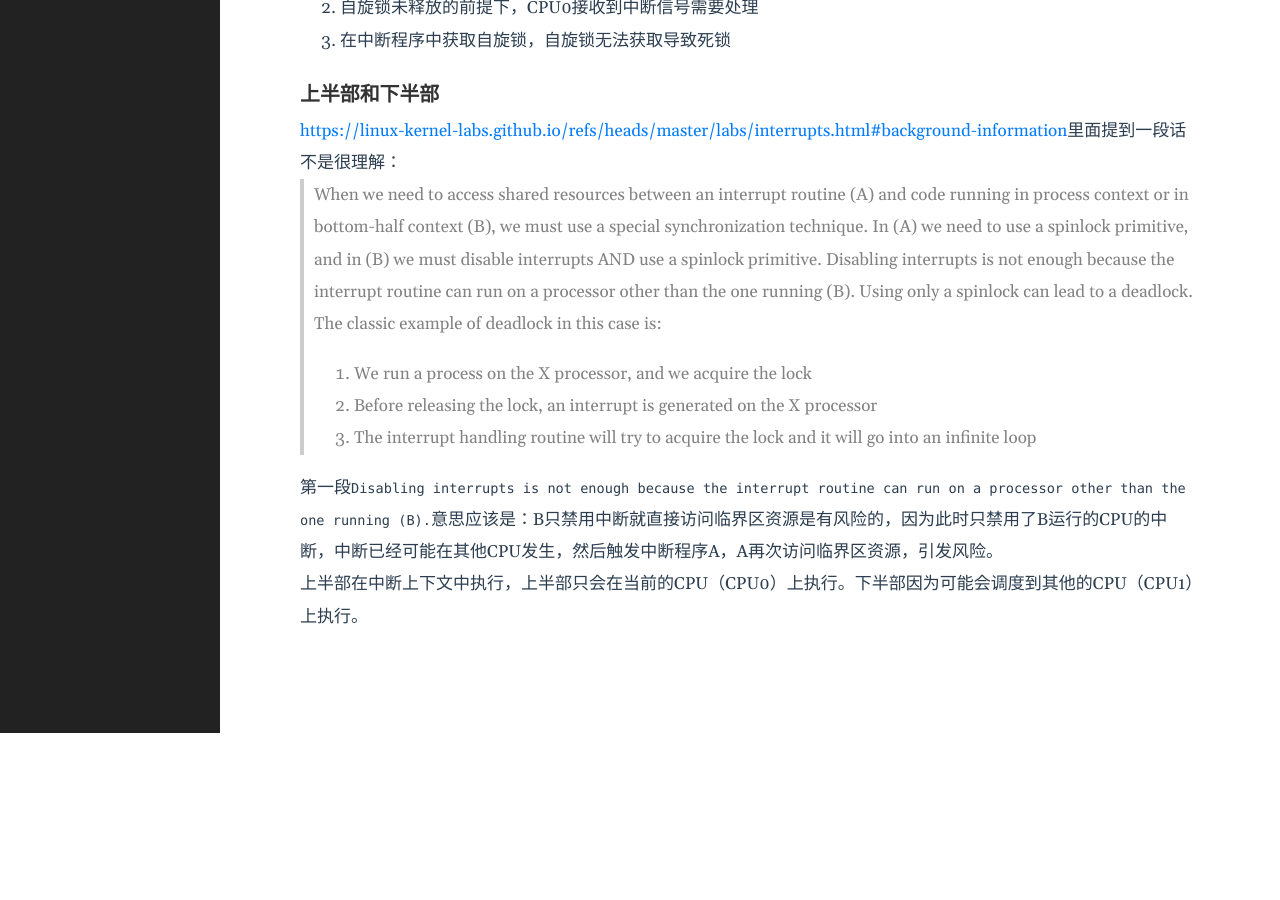
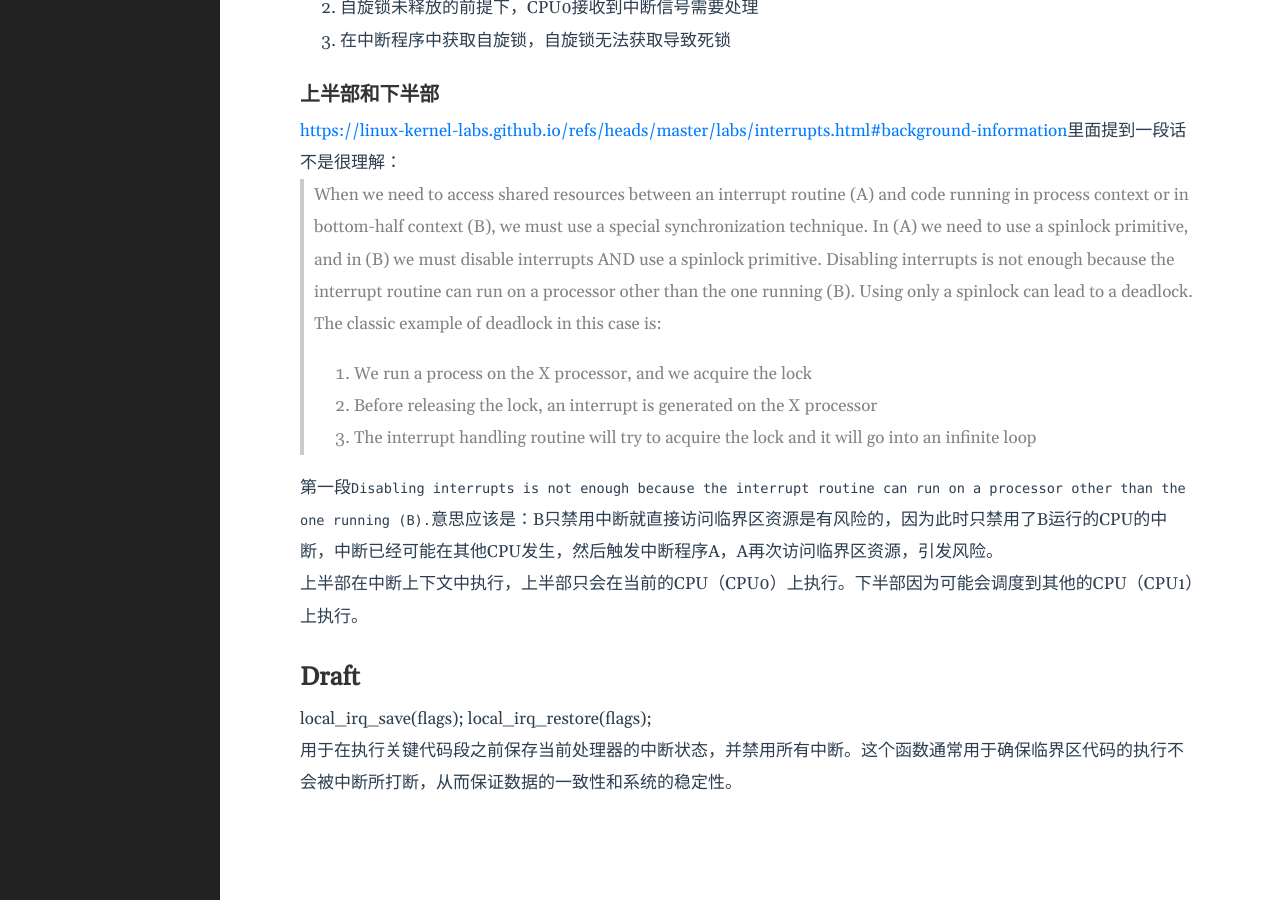
Before and after one commit to lclgo/lclgo.github.io, a Jekyll site: the page built from _posts/kernel/2024-02-03-irq.md, in a window 1280 px wide and 900 px high, scrolled down 2371 px. Built offline with Jekyll 4.4.1, drawn with Linux system fonts in a browser that asks for light colours; before the commit the page ends 3104 px from its top, so only the background shows below that.

Commit message:
update notes

```diff
--- a/_posts/kernel/2024-02-03-irq.md
+++ b/_posts/kernel/2024-02-03-irq.md
@@ -97,3 +97,10 @@ wait_queue和workqueue必须要区分好，wait_queue和中断无关。
 第一段`Disabling interrupts is not enough because the interrupt routine can run on a processor other than the one running (B).`意思应该是：B只禁用中断就直接访问临界区资源是有风险的，因为此时只禁用了B运行的CPU的中断，中断已经可能在其他CPU发生，然后触发中断程序A，A再次访问临界区资源，引发风险。
 
 上半部在中断上下文中执行，上半部只会在当前的CPU（CPU0）上执行。下半部因为可能会调度到其他的CPU（CPU1）上执行。
+
+## Draft
+
+local_irq_save(flags);
+local_irq_restore(flags);
+
+用于在执行关键代码段之前保存当前处理器的中断状态，并禁用所有中断。这个函数通常用于确保临界区代码的执行不会被中断所打断，从而保证数据的一致性和系统的稳定性。
```
Also changed, not shown: _posts/draft/2020-01-01-draft.md (+7 -1 lines), _posts/kernel/2024-08-06-arm.md (+0 -4 lines), _posts/rust/2023-03-28-rust-basic.md (+0 -2 lines).
